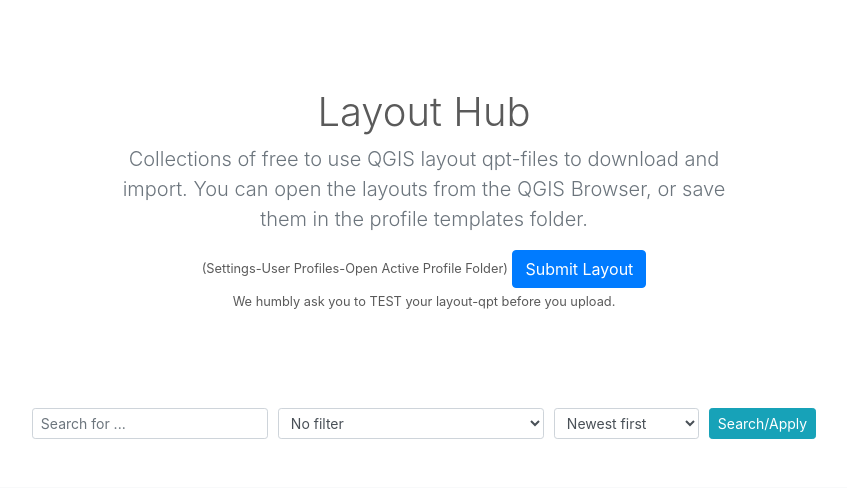
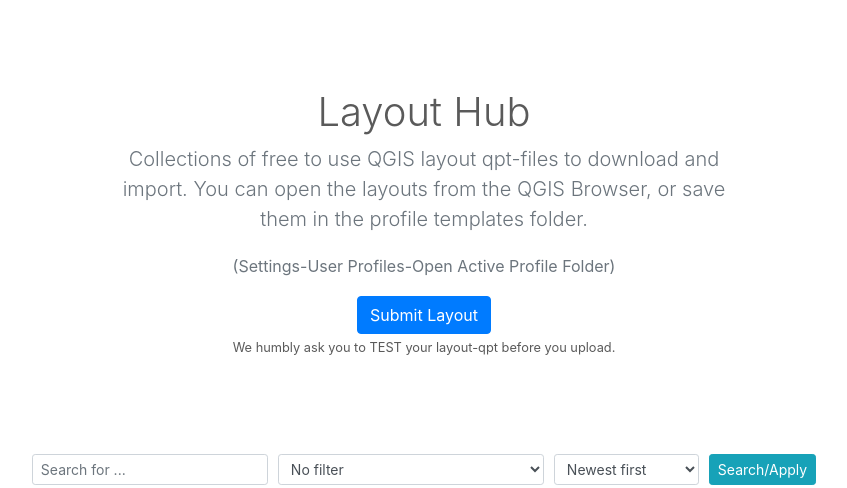
Before and after one commit to style-hub/hub-server, a PHP site: page /layouts.php in a window 1280 px wide. Shown: the part 56-544 px from the top of the page, without its empty margins (216-1063 px from the left). Run offline with PHP 8.4, Linux system fonts and the light colour scheme; the visitor is signed in with stand-in values (Sample User, id 1); data that the repository does not hold is empty.

Commit message:
spelling

```diff
--- a/source/layouts.php
+++ b/source/layouts.php
@@ -14,7 +14,7 @@
             <p class="lead text-muted">Collections of free to use QGIS layout qpt-files to download and import.
             You can open the layouts from the QGIS Browser, or save them in the profile templates folder.
             </p>
-            <small>(Settings-User Profiles-Open Active Profile Folder)</small>
+            <p class="lead text-muted"><small>(Settings-User Profiles-Open Active Profile Folder)</small></p>
             <?php
               if(!$_SESSION['username']){
                 //if NOT logged in
```
